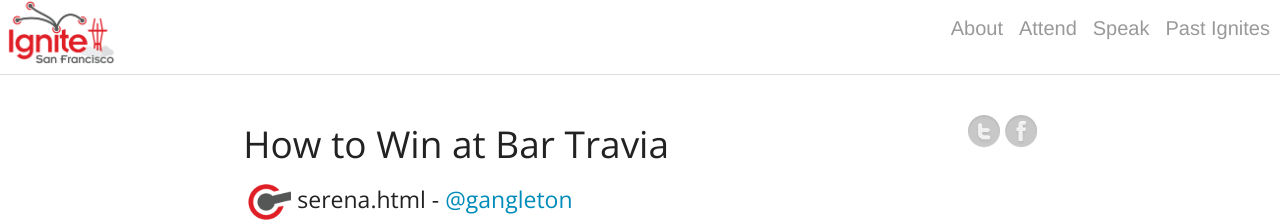
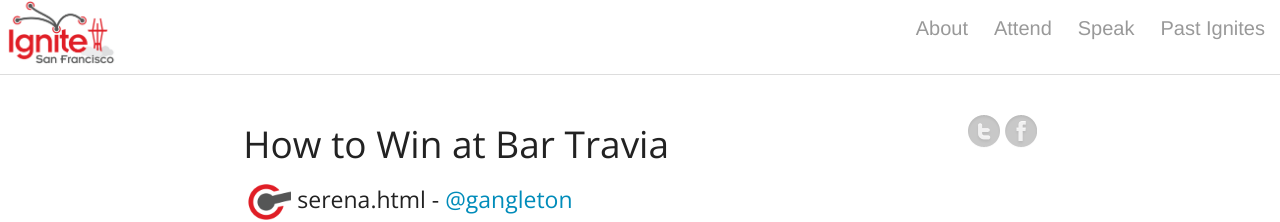
Before and after one commit to ignitesf/ignitesf.github.io, a Jekyll site: the page built from sparks/ignitesf8/serena.html, in a window 1280 px wide. Shown: the top 222 px of the page. Built offline with Jekyll 4.4.1, drawn with Linux system fonts in a browser that asks for light colours; Markdown is read by kramdown in place of the engine named in the settings.

Commit message:
more responive adjustments

```diff
--- a/css/ignitesf.css
+++ b/css/ignitesf.css
@@ -18,8 +18,11 @@ ul.title-area img{
     border-radius:0px;
     line-height:1.8em;
     border-radius:0px;
+    padding:5px;
     border-bottom:solid 5px #fff;
     -webkit-transition:all 100ms;
+    -moz-transition:all 100ms;
+    transition:100ms;
 }
 .sub-nav dd.active a{
     color:#333;
@@ -28,6 +31,8 @@ ul.title-area img{
     padding:5px;
     border-radius:0px;
     -webkit-transition:all 100ms;
+    -moz-transition:all 100ms;
+    transition:all 50ms;
 }
 .sub-nav dd.active a:hover{
     background:#fff;
--- a/index.html
+++ b/index.html
@@ -65,11 +65,11 @@ title: Ignite San Francisco
 <a name="speak"></a>
 <div class="section-speaking">
   <div class="row speaking">
-    <div class="large-8 columns">
+    <div class="large-8 medium-8 columns">
       <h1 data-magellan-destination="speak">Speak</h1>
       <p>Ignite is about sharing your interests and passions with the community. Teach us something new, explain something your facinated by, enlighten us but make it quick. Each speaker gets 20 slides and 15 secs per slide. The slides automatically advnace. It's a format the keeps things lively and interesting. Want to speak at the next event? Submit your talk idea here:</p>
     </div>
-    <div class="large-4 columns">
+    <div class="large-4 medium-4 columns">
       <a href=""><div class="button submit-topic">Submit your topic</div></a>
     </div>
   </div>
```
